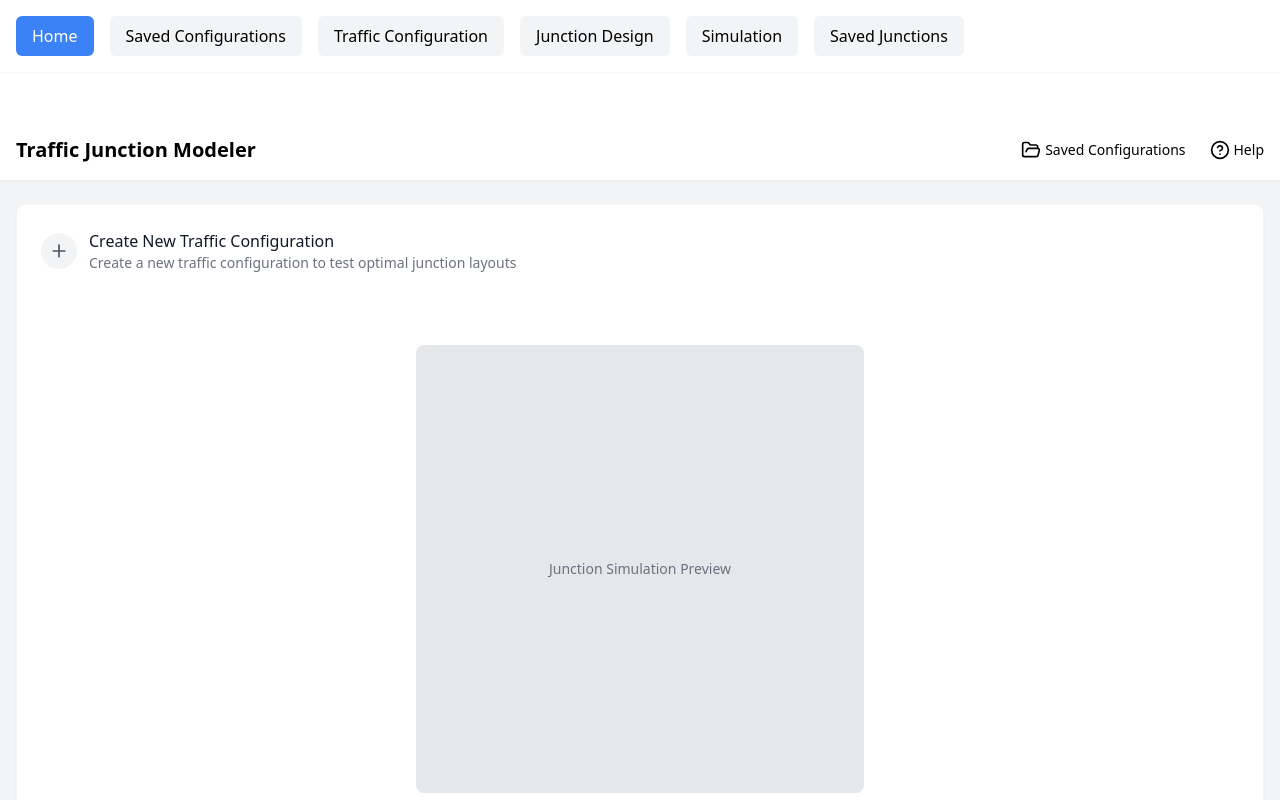
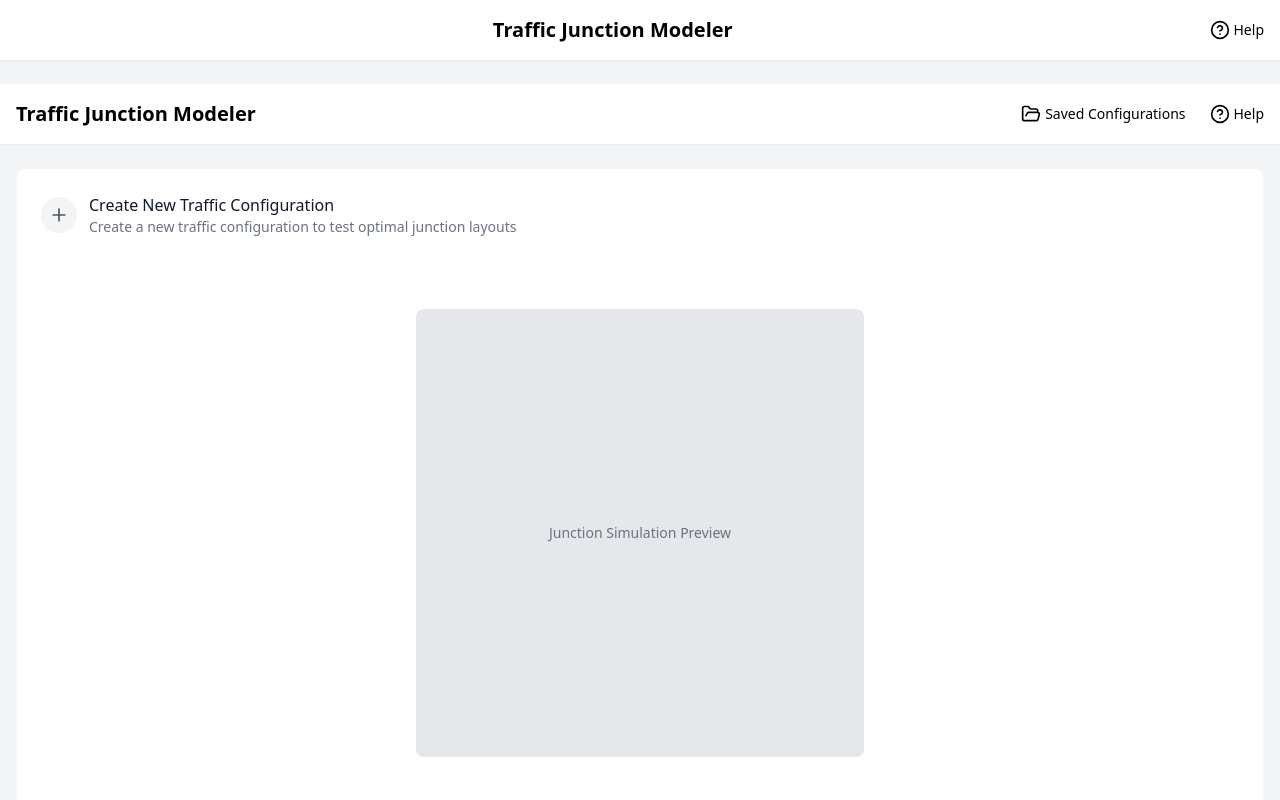
Before and after one commit to dev-patel3/traffic-project, a React (Create React App) app in the folder frontend/: page / in a window 1280 px wide. Shown: the top 800 px of the page. Built offline with nearby package versions, Linux system fonts and the light colour scheme; no server answers.

Commit message:
added help page

```diff
--- a/frontend/src/App.js
+++ b/frontend/src/App.js
@@ -1,105 +1,110 @@
 import { useState, useEffect } from 'react';
 import axios from 'axios';
+import { ChevronLeft, HelpCircle } from 'lucide-react';
 import JunctionDesign from './components/JunctionDesign/JunctionDesign';
 import TrafficConfigPage from './components/JunctionDesign/TrafficConfigPage';
 import SavedConfigurations from './components/JunctionDesign/SavedConfigurations';
 import HomePage from './components/JunctionDesign/HomePage';
 import SimulationPage from './components/JunctionDesign/JunctionSimulation';
 import SavedJunctions from './components/JunctionDesign/SavedJunctions';
+import HelpPage from './components/JunctionDesign/HelpPage';
 
 function App() {
   const [message, setMessage] = useState('');
-  const [currentPage, setCurrentPage] = useState('home'); // 'saved', 'traffic', or 'junction'
+  const [currentPage, setCurrentPage] = useState('home');
+  const [previousPage, setPreviousPage] = useState(null);
+  const [showHelp, setShowHelp] = useState(false);
 
   useEffect(() => {
     axios.get('http://localhost:5000/api/test')
       .then(response => setMessage(response.data.message));
   }, []);
 
+  const navigateTo = (page) => {
+    setPreviousPage(currentPage);
+    setCurrentPage(page);
+  };
+
+  const handleBack = () => {
+    if (showHelp) {
+      setShowHelp(false);
+      return;
+    }
+    if (previousPage) {
+      setCurrentPage(previousPage);
+      setPreviousPage(null);
+    }
+  };
+
+  const pageTitles = {
+    home: 'Traffic Junction Modeler',
+    saved: 'Saved Configurations',
+    traffic: 'New Traffic Configuration',
+    junctionDesign: 'Junction Design',
+    simulation: 'Junction Simulation',
+    junctionSaved: 'Saved Junctions',
+    help: 'Help Guide'
+  };
+
+  const shouldShowBack = currentPage !== 'home' || showHelp;
+
+  if (showHelp) {
+    return (
+      <div className="min-h-screen bg-gray-100">
+        <header className="bg-white shadow-sm">
+          <div className="max-w-7xl mx-auto px-4 py-4 flex items-center justify-between">
+            <div className="flex items-center space-x-2">
+              <button onClick={handleBack} className="flex items-center space-x-2">
+                <ChevronLeft className="h-5 w-5" />
+                <span className="text-sm font-medium">Back</span>
+              </button>
+            </div>
+            <h1 className="text-xl font-semibold">{pageTitles.help}</h1>
+            <div className="w-20"></div> {/* Spacer to maintain header layout */}
+          </div>
+        </header>
+        <HelpPage />
+      </div>
+    );
+  }
+
   return (
-    <div>
-      {/* Navigation */}
-      <div className="bg-white shadow-sm mb-4">
-        <div className="max-w-7xl mx-auto px-4 py-4 flex gap-4">
-          <button
-            onClick={() => setCurrentPage('home')}
-            className={`px-4 py-2 rounded-md ${
-              currentPage === 'home'
-                ? 'bg-blue-500 text-white'
-                : 'bg-gray-100 hover:bg-gray-200'
-            }`}
+    <div className="min-h-screen bg-gray-100">
+      <header className="bg-white shadow-sm">
+        <div className="max-w-7xl mx-auto px-4 py-4 flex items-center justify-between">
+          <div className="flex items-center space-x-2">
+            {shouldShowBack && (
+              <button onClick={handleBack} className="flex items-center space-x-2">
+                <ChevronLeft className="h-5 w-5" />
+                <span className="text-sm font-medium">Back</span>
+              </button>
+            )}
+          </div>
+          <h1 className="text-xl font-semibold">{pageTitles[currentPage]}</h1>
+          <div
+            className="flex items-center space-x-1 cursor-pointer"
+            onClick={() => setShowHelp(true)}
           >
-            Home
-            </button>
-            <button
-              onClick={() => setCurrentPage ('saved')}
-              className={`px-4 py-2 rounded-md ${
-                currentPage === 'saved'
-                ? 'bg-blue-500 text white'
-                : 'bg-gray-100 hover:bg-gray-200'
-              }`}
-          >
-            Saved Configurations
-          </button>
-          <button
-            onClick={() => setCurrentPage('traffic')}
-            className={`px-4 py-2 rounded-md ${
-              currentPage === 'traffic'
-                ? 'bg-blue-500 text-white'
-                : 'bg-gray-100 hover:bg-gray-200'
-            }`}
-          >
-            Traffic Configuration
-          </button>
-          <button
-            onClick={() => setCurrentPage('junctionDesign')}
-            className={`px-4 py-2 rounded-md ${
-              currentPage === 'junctionDesign'
-                ? 'bg-blue-500 text-white'
-                : 'bg-gray-100 hover:bg-gray-200'
-            }`}
-          >
-            Junction Design
-          </button>
-          <button
-            onClick={() => setCurrentPage('simulation')}
-            className={`px-4 py-2 rounded-md ${
-              currentPage === 'simulation'
-                ? 'bg-blue-500 text-white'
-                : 'bg-gray-100 hover:bg-gray-200'
-            }`}
-          >
-            Simulation
-          </button>
-          <button
-            onClick={() => setCurrentPage('junctionSaved')}
-            className={`px-4 py-2 rounded-md ${
-              currentPage === 'junctionSaved'
-                ? 'bg-blue-500 text-white'
-                : 'bg-gray-100 hover:bg-gray-200'
-            }`}
-          >
-            Saved Junctions
-          </button>
+            <HelpCircle className="h-5 w-5" />
+            <span className="text-sm">Help</span>
+          </div>
         </div>
+      </header>
+
+      <div className="py-6">
+        {currentPage === 'home' && <HomePage onNavigate={navigateTo} />}
+        {currentPage === 'saved' && <SavedConfigurations onNavigate={navigateTo} />}
+        {currentPage === 'traffic' && <TrafficConfigPage onNavigate={navigateTo} />}
+        {currentPage === 'junctionDesign' && <JunctionDesign onNavigate={navigateTo} />}
+        {currentPage === 'simulation' && <SimulationPage onNavigate={navigateTo} />}
+        {currentPage === 'junctionSaved' && <SavedJunctions onNavigate={navigateTo} />}
       </div>
 
-
-      {/* API test message */}
       <div className="p-4">
         <h1>{message}</h1>
       </div>
-
-      {/* Main content */}
-      {currentPage === 'home' && <HomePage onNavigate={setCurrentPage} />}
-      {currentPage === 'saved' && <SavedConfigurations onNavigate={setCurrentPage} />}
-      {currentPage === 'traffic' && <TrafficConfigPage />}
-      {currentPage === 'junctionDesign' && <JunctionDesign />}{}
-      {currentPage === 'simulation' && <SimulationPage />}
-      {currentPage === 'junctionSaved' && <SavedJunctions onNavigate={setCurrentPage}/>}
     </div>
   );
-
 }
 
 export default App;
--- /dev/null
+++ b/frontend/src/components/JunctionDesign/HelpPage.jsx
@@ -0,0 +1,69 @@
+import React from 'react';
+import { ChevronLeft } from 'lucide-react';
+import { Card } from '../ui/card';
+
+const HelpPage = () => {
+  return (
+    <div className="min-h-screen bg-gray-100">
+      <header className="bg-white shadow-sm">
+        <div className="max-w-7xl mx-auto px-4 py-4 flex items-center">
+          <div className="flex items-center space-x-2">
+            <ChevronLeft className="h-5 w-5" />
+            <span className="text-sm font-medium">Back</span>
+          </div>
+          <h1 className="text-xl font-semibold ml-auto mr-auto">Help Guide</h1>
+        </div>
+      </header>
+
+      <main className="max-w-4xl mx-auto px-4 py-6">
+        <div className="space-y-6">
+          <Card className="p-6 shadow-sm bg-white">
+            <div className="prose max-w-none">
+              <p className="text-gray-600 mb-6">
+                This system is designed to help you determine the most effective junction configurations for specific user-defined traffic flows. The system allows users to analyse different junction configurations and evaluate their efficiency by considering key performance indicators such as wait times and queue lengths. The objective is to assist in optimising junction design to improve traffic flow and be sustainable (encouraging the use of public transport and pedestrian friendly crossings).
+              </p>
+
+              <h2 className="text-xl font-semibold mt-8 mb-4">Traffic Data Input</h2>
+              <p className="text-gray-600 mb-6">
+                You will first be guided through the process of inputting traffic data; the system requires users to input traffic flow data for each direction at the junction. Users must enter the number of vehicles per hour for northbound, southbound, eastbound, and westbound directions. The values entered must be whole numbers within the range of 0 to 2000 vehicles per hour. The user must specify the exit direction of vehicles from each incoming flow, ensuring the sum of exit traffic equals the corresponding incoming traffic. The user must also provide a unique name to be assigned to the traffic flow.
+              </p>
+
+              <h2 className="text-xl font-semibold mt-8 mb-4">Junction Configuration</h2>
+              <p className="text-gray-600 mb-6">
+                You will then be allowed to create a junction configuration, entering the following parameters: number of lanes per direction (which must be between one and five), the presence of a left-turn lane, a dedicated bus or cycle lane, pedestrian crossings, and priority levels for traffic flow. Each configuration must adhere to specific constraints, such as ensuring only one dedicated lane per direction and defining pedestrian crossing durations between 10 and 120 seconds. Priority values must be assigned uniquely to each direction, ranging from 0 (no priority) to 4 (highest priority), with multiple directions allowed to have a priority of 0. Additionally, lane merging isn't allowed, meaning that the number of lanes exiting one direction must equal the maximum number of lanes entering from a different direction heading into those lanes.
+              </p>
+
+              <h2 className="text-xl font-semibold mt-8 mb-4">Simulation and Evaluation</h2>
+              <p className="text-gray-600 mb-6">
+                Once the required parameters are entered, users can initiate a simulation to evaluate the efficiency of their junction configuration. The system generates key performance indicators, including the average and maximum wait times per direction, maximum queue length per direction, and both efficiency and sustainability scores. These scores are represented as a percentage and provides a comparative metric to assess the effectiveness of different junction designs.
+              </p>
+
+              <h2 className="text-xl font-semibold mt-8 mb-4">Frequently Asked Questions</h2>
+              <div className="space-y-4">
+                <div>
+                  <h3 className="font-medium text-gray-900">Can junction configurations be modified after running a simulation?</h3>
+                  <p className="text-gray-600">Yes, this can be done by accessing the saved configurations page and making adjustments as needed.</p>
+                </div>
+                <div>
+                  <h3 className="font-medium text-gray-900">How can I compare junctions?</h3>
+                  <p className="text-gray-600">You can save multiple configurations and review their corresponding efficiency scores.</p>
+                </div>
+              </div>
+
+              <div className="mt-8 pt-6 border-t border-gray-200">
+                <p className="text-gray-600">
+                  For additional assistance, users can contact the support team at{' '}
+                  <a href="mailto:example@email.com" className="text-blue-600 hover:text-blue-800">
+                    example@email.com
+                  </a>
+                </p>
+              </div>
+            </div>
+          </Card>
+        </div>
+      </main>
+    </div>
+  );
+};
+
+export default HelpPage;
--- /dev/null
+++ b/frontend/src/components/JunctionDesign/Navigation.jsx
@@ -0,0 +1,48 @@
+import React from 'react';
+
+const Navigation = ({ currentPage, setCurrentPage, setShowHelp }) => {
+  return (
+    <div className="bg-white shadow-sm mb-4">
+      <div className="max-w-7xl mx-auto px-4 py-4 flex gap-4">
+        <button
+          onClick={() => setCurrentPage('saved')}
+          className={`px-4 py-2 rounded-md ${
+            currentPage === 'saved'
+              ? 'bg-blue-500 text-white'
+              : 'bg-gray-100 hover:bg-gray-200'
+          }`}
+        >
+          Saved Configurations
+        </button>
+        <button
+          onClick={() => setCurrentPage('traffic')}
+          className={`px-4 py-2 rounded-md ${
+            currentPage === 'traffic'
+              ? 'bg-blue-500 text-white'
+              : 'bg-gray-100 hover:bg-gray-200'
+          }`}
+        >
+          Traffic Configuration
+        </button>
+        <button
+          onClick={() => setCurrentPage('junction')}
+          className={`px-4 py-2 rounded-md ${
+            currentPage === 'junction'
+              ? 'bg-blue-500 text-white'
+              : 'bg-gray-100 hover:bg-gray-200'
+          }`}
+        >
+          Junction Design
+        </button>
+        <button
+          onClick={() => setShowHelp(true)}
+          className="px-4 py-2 rounded-md bg-gray-100 hover:bg-gray-200 ml-auto"
+        >
+          Help
+        </button>
+      </div>
+    </div>
+  );
+};
+
+export default Navigation;
```
